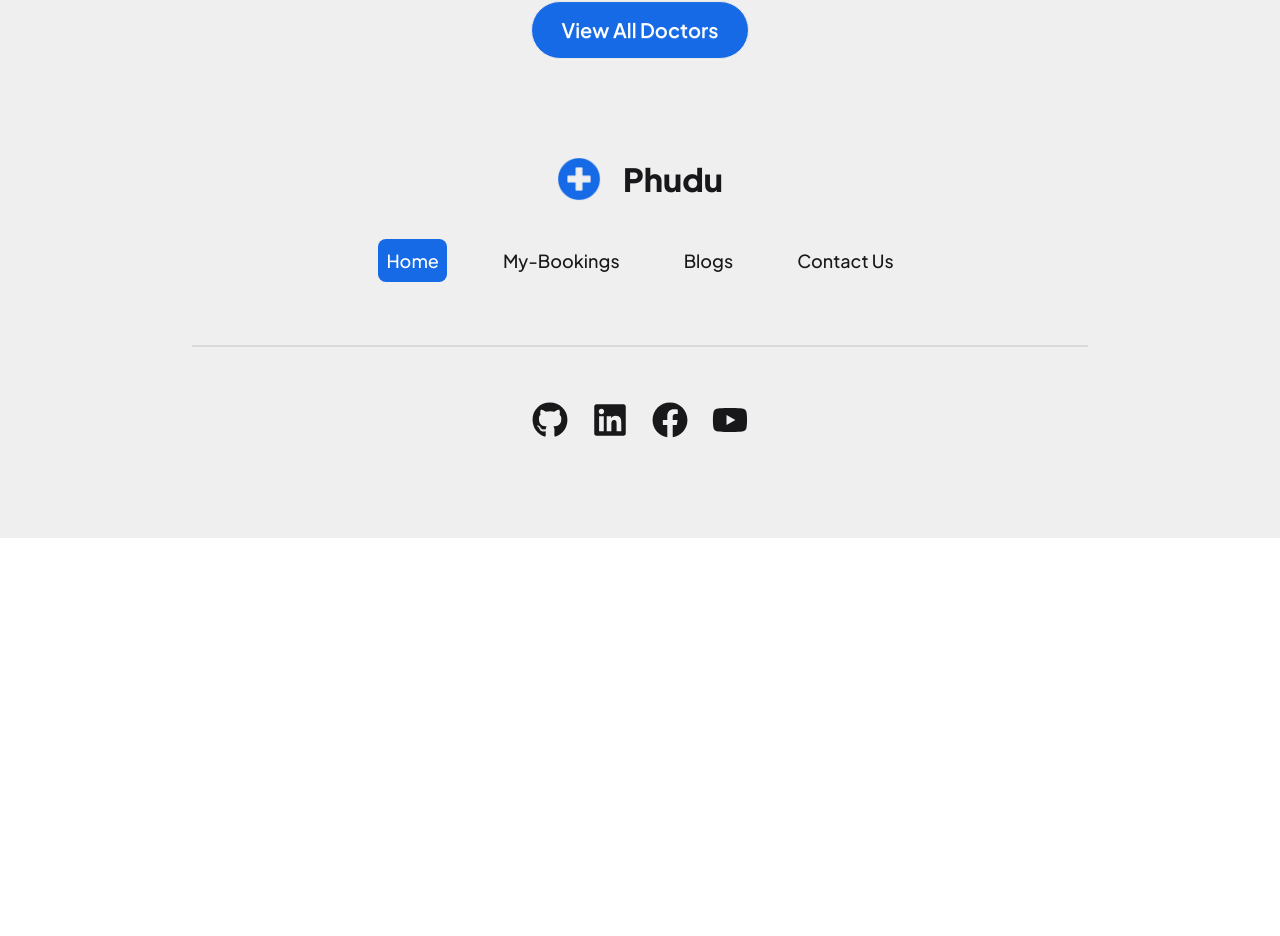
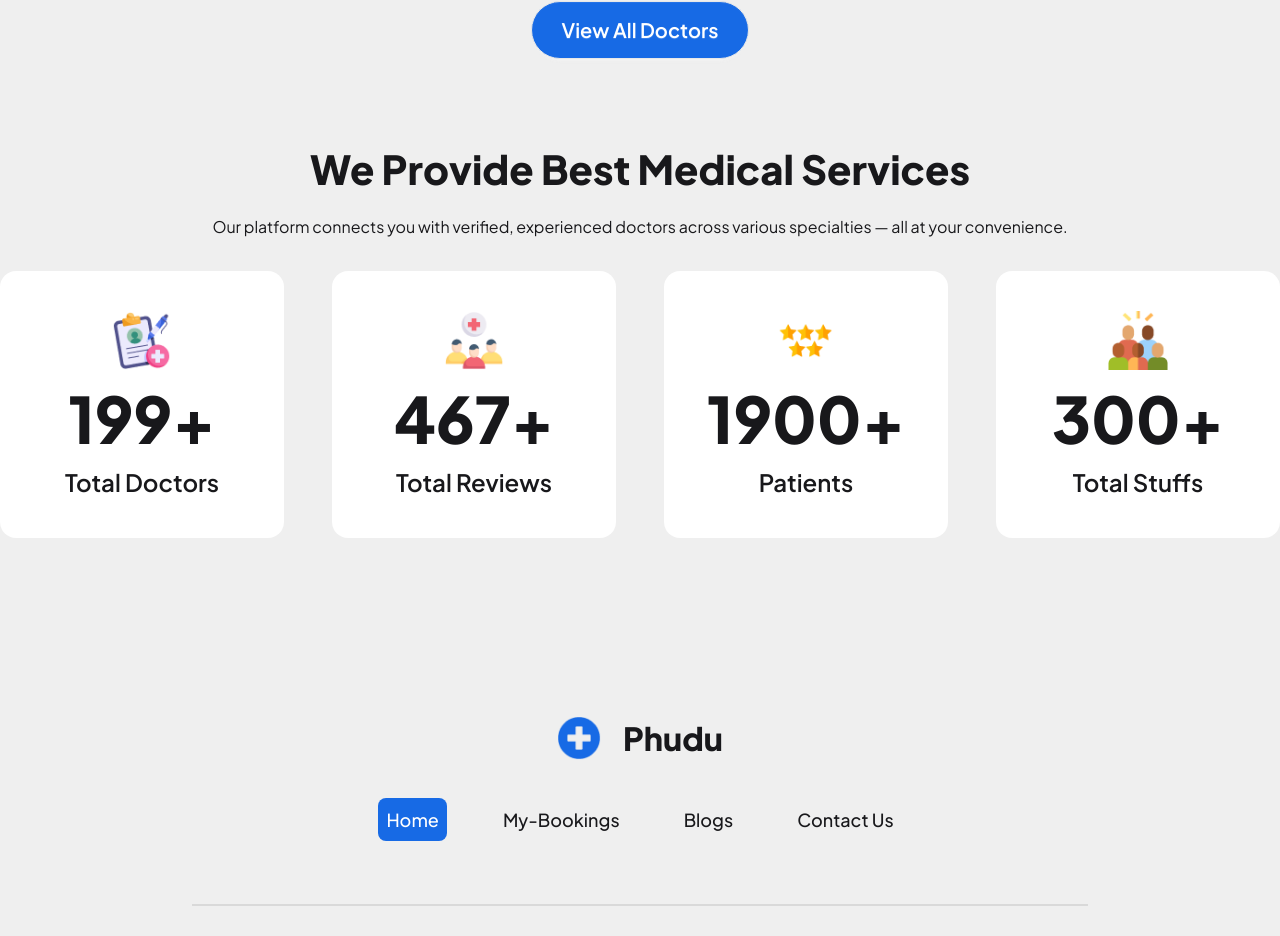
Before and after one commit to imam-hasan-jami/Phudu-Medical-B11A08-ProgrammingHero, a React (Vite) app: page / in a window 1280 px wide. Shown: the part 2266-3202 px from the top of the page. Before the commit the page ends 2804 px from the top, so only its background shows below. Built offline with nearby package versions, Linux system fonts and the light colour scheme.

Commit message:
created the success section

```diff
--- /dev/null
+++ b/src/components/Success.jsx
@@ -0,0 +1,38 @@
+import React from 'react';
+import successDoctor from "../assets/success-doctor.png"
+import successPatients from "../assets/success-patients.png"
+import successReview from "../assets/success-review.png"
+import successStaffs from "../assets/success-staffs.png"
+const Success = () => {
+    return (
+        <div className='max-w-[380px] mx-auto lg:max-w-[1440px] lg:mt-20 lg:mb-20'>
+            <h1 className='lg:text-[40px] lg:font-extrabold text-center mb-4'>We Provide Best Medical Services</h1>
+            <p className='text-center mb-8'>Our platform connects you with verified, experienced doctors across various specialties — all at your convenience. </p>
+
+            <div className='grid grid-cols-2 lg:grid-cols-4 gap-12'>
+                <div className='flex flex-col items-center bg-white px-12 py-10 rounded-2xl'>
+                    <img className='w-15' src={successDoctor} alt="" />
+                    <h1 className='text-[64px] font-extrabold'>199+</h1>
+                    <p className='text-2xl font-semibold'>Total Doctors</p>
+                </div>
+                <div className='flex flex-col items-center bg-white px-12 py-10 rounded-2xl'>
+                    <img className='w-15' src={successPatients} alt="" />
+                    <h1 className='text-[64px] font-extrabold'>467+</h1>
+                    <p className='text-2xl font-semibold'>Total Reviews</p>
+                </div>
+                <div className='flex flex-col items-center bg-white px-12 py-10 rounded-2xl'>
+                    <img className='w-15' src={successReview} alt="" />
+                    <h1 className='text-[64px] font-extrabold'>1900+</h1>
+                    <p className='text-2xl font-semibold'>Patients</p>
+                </div>
+                <div className='flex flex-col items-center bg-white px-12 py-10 rounded-2xl'>
+                    <img className='w-15' src={successStaffs} alt="" />
+                    <h1 className='text-[64px] font-extrabold'>300+</h1>
+                    <p className='text-2xl font-semibold'>Total Stuffs</p>
+                </div>
+            </div>
+        </div>
+    );
+};
+
+export default Success;
--- a/src/pages/Home.jsx
+++ b/src/pages/Home.jsx
@@ -2,6 +2,7 @@ import React, { useState } from 'react';
 import Hero from '../components/Hero';
 import DoctorsContainer from '../components/DoctorsContainer';
 import { useLoaderData } from 'react-router';
+import Success from '../components/Success';
 
 const Home = () => {
     const doctorsData = useLoaderData();
@@ -12,6 +13,7 @@ const Home = () => {
         <div>
             <Hero />
             <DoctorsContainer doctors={doctors} />
+            <Success />
         </div>
     );
 };
```
